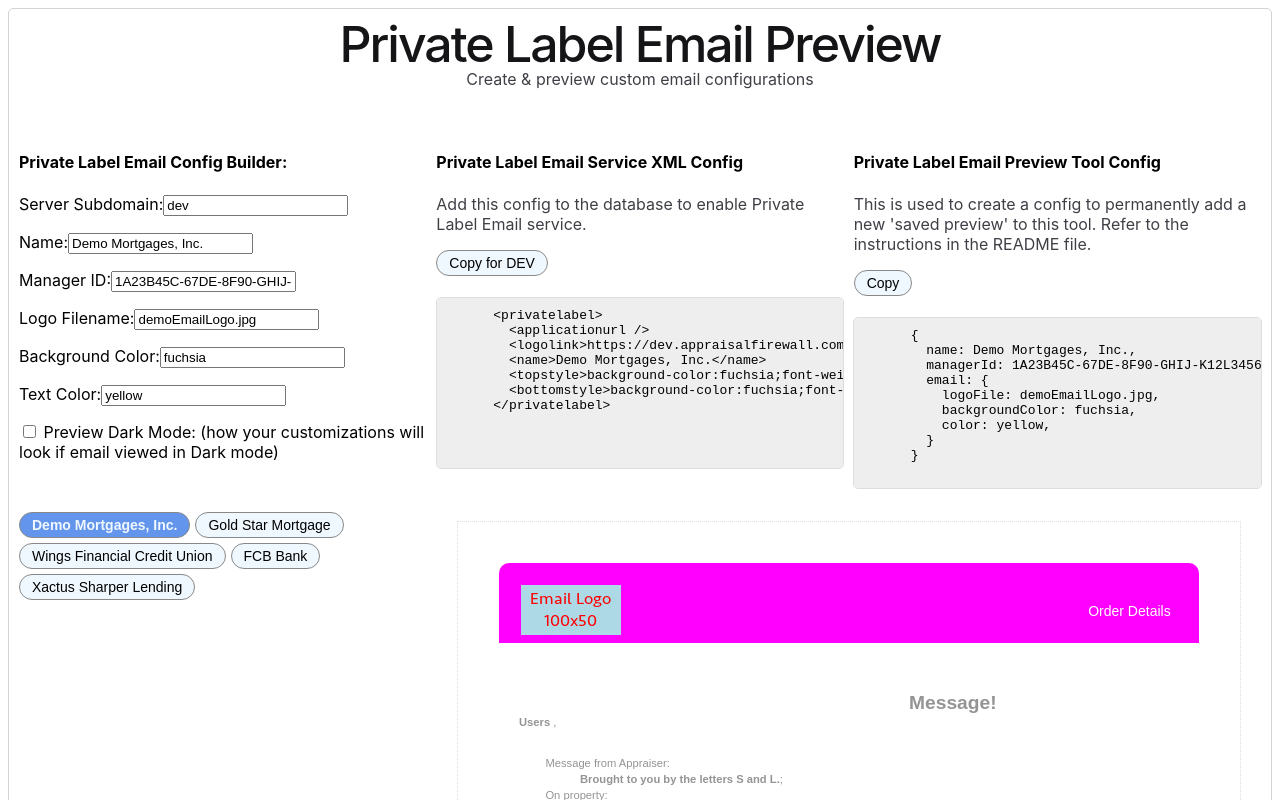
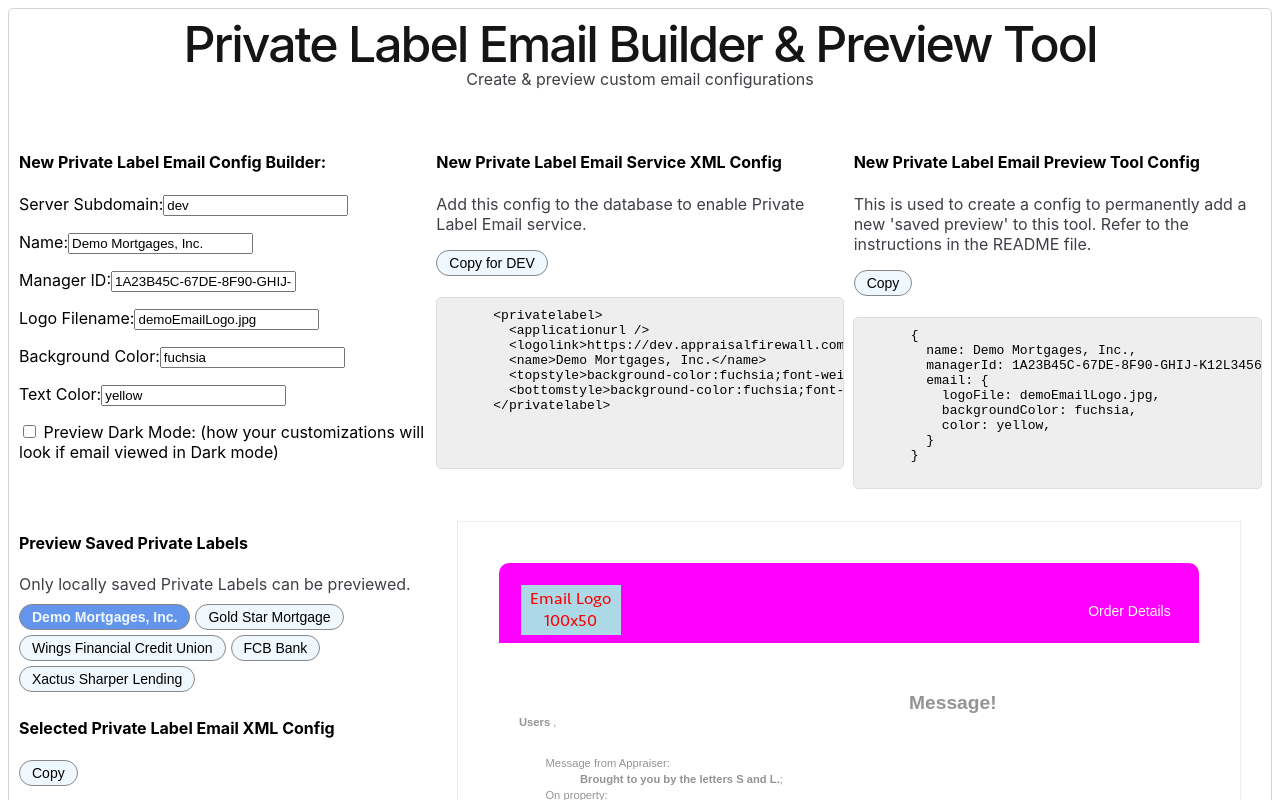
Before and after one commit to ecordero-sl/PrivateLabel, an Angular app in the folder PrivateLabelPreview/: page / in a window 1280 px wide. Shown: the top 800 px of the page. Built offline with nearby package versions, Linux system fonts and the light colour scheme.

Commit message:
add XML code preview to existing private label previews

```diff
--- a/PrivateLabelPreview/src/app/app.html
+++ b/PrivateLabelPreview/src/app/app.html
@@ -2,7 +2,7 @@
   <div class="div1">
     <header>
       <div>
-        <h1>Private Label Email Preview</h1>
+        <h1>Private Label Email Builder &amp; Preview Tool</h1>
         <p class="subtitle">Create &amp; preview custom email configurations</p>
       </div>
     </header>
@@ -17,7 +17,7 @@
     ></app-form-config-builder>
   </div>
   <div class="div3">
-    <h4>Private Label Email Service XML Config</h4>
+    <h4>New Private Label Email Service XML Config</h4>
     <p>Add this config to the database to enable Private Label Email service.</p>
     <app-code-snippet
       [code]="acctEmailConfigSnippet()"
@@ -25,17 +25,20 @@
     ></app-code-snippet>
   </div>
   <div class="div4">
-    <h4>Private Label Email Preview Tool Config</h4>
+    <h4>New Private Label Email Preview Tool Config</h4>
     <p>This is used to create a config to permanently add a new 'saved preview' to this tool. Refer to the instructions in the README file.</p>
   <app-code-snippet [code]="previewConfigSnippet()"></app-code-snippet>
   </div>
   <div class="div5">
+    <h4>Preview Saved Private Labels</h4>
+    <p>Only locally saved Private Labels can be previewed.</p>
     <app-preview-controls
       [privateLabels]="previewPrivateLabels()"
       [placeholderManagerId]="placeHolderConfig.managerId"
-      (selectedPreviewConfig)="customConfig.set([$event])"
       (selectedManagerId)="managerId.set($event)"
     ></app-preview-controls>
+    <h4>Selected Private Label Email XML Config</h4>
+    <app-code-snippet [code]="selectedPrivateLabelXMLConfig()" />
   </div>
   <div class="div6">
     <app-email-preview
--- a/PrivateLabelPreview/src/app/app.ts
+++ b/PrivateLabelPreview/src/app/app.ts
@@ -26,4 +26,21 @@ export class App {
   previewConfig = computed(() => {
     return this.privateLabels.find(pl => pl.managerId === (this.managerId())) ?? this.placeHolderConfig
   })
+
+  selectedPrivateLabel = computed(() => this.previewPrivateLabels().find(pl => pl.managerId === this.managerId()) ?? this.previewPrivateLabels()[0])
+  selectedPrivateLabelXMLConfig = computed(() => {
+    const privateLabel = this.previewPrivateLabels().find(pl => pl.managerId === this.managerId()) ?? this.previewPrivateLabels()[0]
+    const subdomain = 'dev'
+    const config =
+    `
+    <privatelabel>
+      <applicationurl />
+      <logolink>https://${subdomain}.appraisalfirewall.com/afdesktop/assets/ui/${privateLabel.email.logoFile}?ver=2</logolink>
+      <name>${privateLabel.name}</name>
+      <topstyle>background-color:${privateLabel.email.backgroundColor};font-weight:600;color:${privateLabel.email.color};width:700px;min-height:80px;border-top-left-radius:10px;border-top-right-radius:10px</topstyle>
+      <bottomstyle>background-color:${privateLabel.email.backgroundColor};font-weight:600;color:${privateLabel.email.color};width:700px;min-height:96px;border-bottom-left-radius:10px;border-bottom-right-radius:10px</bottomstyle>
+    </privatelabel>
+    `
+    return config
+  })
 }
--- a/PrivateLabelPreview/src/app/form-config-builder/form-config-builder.html
+++ b/PrivateLabelPreview/src/app/form-config-builder/form-config-builder.html
@@ -1,5 +1,5 @@
 <div class="formContainer">
-  <h4>Private Label Email Config Builder:</h4>
+  <h4>New Private Label Email Config Builder:</h4>
   <form>
     <p>
       <label for="configSubdomain">Server Subdomain:</label>
--- a/PrivateLabelPreview/src/app/preview-controls/preview-controls.css
+++ b/PrivateLabelPreview/src/app/preview-controls/preview-controls.css
@@ -0,0 +1,3 @@
+.previewControls {
+    margin-top: 10px;
+}
--- a/PrivateLabelPreview/src/app/preview-controls/preview-controls.html
+++ b/PrivateLabelPreview/src/app/preview-controls/preview-controls.html
@@ -1,3 +1,5 @@
+<div class="previewControls">
+
 @if(privateLabels().length > 0) {
   <div class="buttons">
     @for (pl of privateLabels(); track $index) {
@@ -9,3 +11,4 @@
     }
   </div>
 }
+</div>
--- a/PrivateLabelPreview/src/app/preview-controls/preview-controls.ts
+++ b/PrivateLabelPreview/src/app/preview-controls/preview-controls.ts
@@ -11,7 +11,6 @@ export class PreviewControls {
   privateLabels = input<IPrivateLabel[]>([])
   placeholderManagerId = input<string>()
 
-  selectedPreviewConfig = output<IPrivateLabel>()
   selectedManagerId = output<string>()
 
   newManagerId = model<string>(this.placeholderManagerId() ?? '')
```
